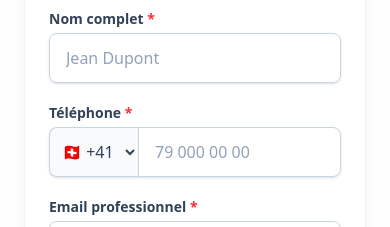
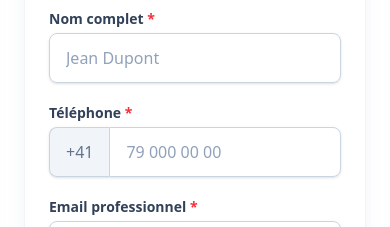
Before and after one commit to lopezdamien/fiduconnect, a Next.js app: page /lp/changer-fiduciaire-geneve in a window 390 px wide. Shown: the part 1120-1347 px from the top of the page. Built offline with nearby package versions, Linux system fonts and the light colour scheme; no server answers.

Commit message:
feat(lp-form): enforce fixed swiss code +41 and digits-only phone input

```diff
--- a/components/LPForm.tsx
+++ b/components/LPForm.tsx
@@ -23,7 +23,7 @@ export function LPForm() {
         const formData = new FormData(e.currentTarget);
         const data = Object.fromEntries(formData.entries());
 
-        const fullPhone = `${data.countryCode} ${data.phoneNumber}`;
+        const fullPhone = `+41 ${data.phoneNumber}`;
 
         const payload = {
             ...data,
@@ -89,22 +89,17 @@ export function LPForm() {
                 <div>
                     <label htmlFor="phoneNumber" className="block text-sm font-semibold text-slate-700 mb-1">Téléphone <span className="text-red-500">*</span></label>
                     <div className="flex relative shadow-sm rounded-lg">
-                        <select
-                            name="countryCode"
-                            defaultValue="+41"
-                            aria-label="Indicatif pays"
-                            className="inline-flex items-center rounded-l-lg border border-r-0 border-slate-300 bg-slate-50 px-2 sm:px-3 text-slate-700 sm:text-sm focus:border-green-600 focus:ring-1 focus:ring-green-600 outline-none"
-                        >
-                            <option value="+41">🇨🇭 +41</option>
-                            <option value="+33">🇫🇷 +33</option>
-                            <option value="+32">🇧🇪 +32</option>
-                            <option value="+1">🇺🇸 +1</option>
-                        </select>
+                        <span className="inline-flex items-center rounded-l-lg border border-r-0 border-slate-300 bg-slate-100 px-4 text-slate-500 font-medium sm:text-sm select-none">
+                            +41
+                        </span>
                         <input
                             type="tel"
                             name="phoneNumber"
                             id="phoneNumber"
                             required
+                            onInput={(e) => {
+                                e.currentTarget.value = e.currentTarget.value.replace(/[^0-9\s]/g, '');
+                            }}
                             className="w-full rounded-r-lg border px-4 py-3 border-slate-300 focus:border-green-600 focus:ring-1 focus:ring-green-600 text-slate-900 placeholder:text-slate-400"
                             placeholder="79 000 00 00"
                         />
```
